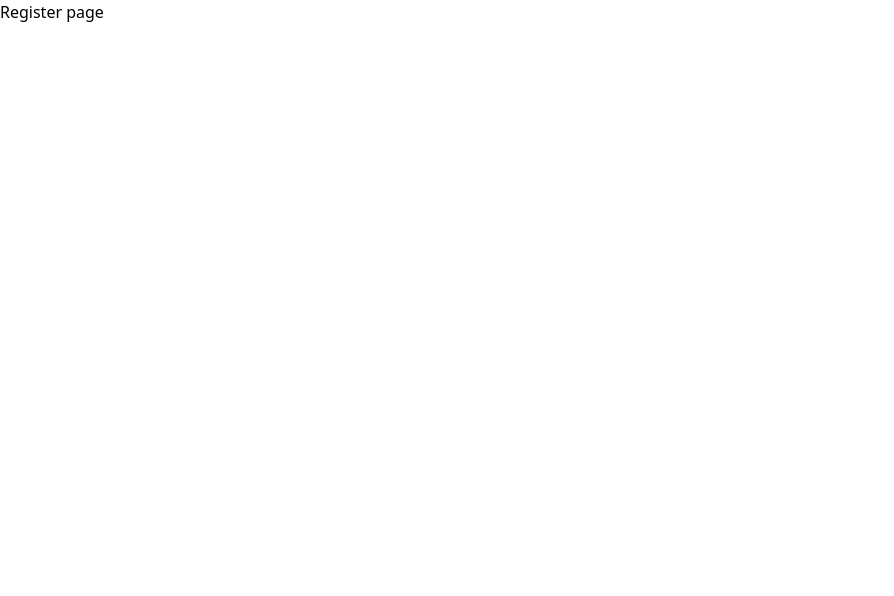
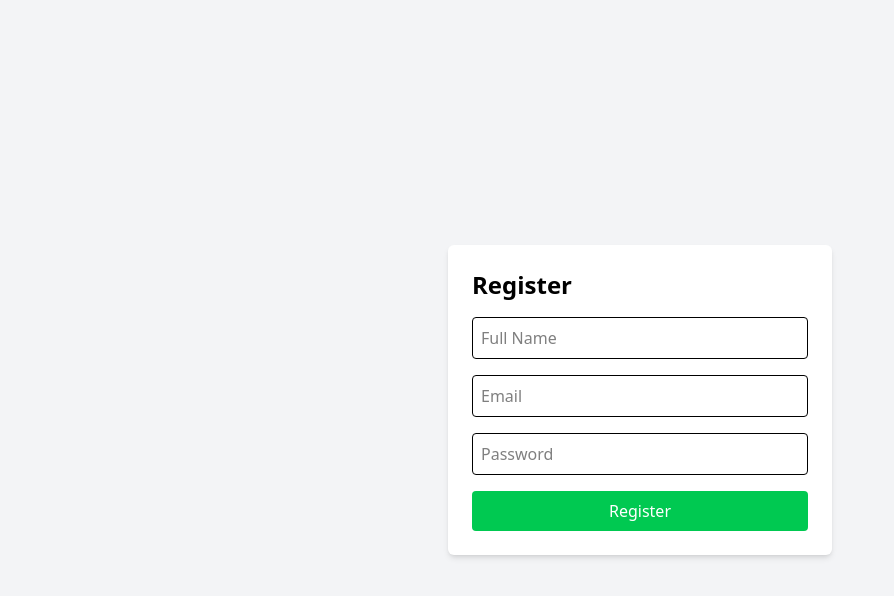
Before and after one commit to shahidulllah/test-school-frontend, a React (Vite) app: page /register in a window 1280 px wide. Shown: the top 596 px of the page, without its empty margins (0-894 px from the left). Built offline with nearby package versions, Linux system fonts and the light colour scheme; no server answers.

Commit message:
register page

```diff
--- a/src/pages/Registerpage.tsx
+++ b/src/pages/Registerpage.tsx
@@ -1,10 +1,70 @@
+import { useState } from "react";
+import { useRegisterMutation } from "../api/authApi";
+import { useDispatch } from "react-redux";
+import { setCredentials } from "../features/auth/authSlice";
+import { useNavigate } from "react-router-dom";
 
-const Registerpage = () => {
-    return (
-        <div>
-            <h1>Register page</h1>
-        </div>
-    );
+const RegisterPage = () => {
+  const [name, setName] = useState("");
+  const [email, setEmail] = useState("");
+  const [password, setPassword] = useState("");
+  const [registerUser, { isLoading, error }] = useRegisterMutation();
+  const dispatch = useDispatch();
+  const navigate = useNavigate();
+
+  const handleSubmit = async (e: React.FormEvent) => {
+    e.preventDefault();
+    try {
+      const userData = await registerUser({ name, email, password }).unwrap();
+      dispatch(setCredentials(userData));
+      navigate("/otp-verify");
+    } catch (err) {
+      console.error("Registration failed:", err);
+    }
+  };
+
+  return (
+    <div className="min-h-screen flex items-center justify-center bg-gray-100">
+      <form
+        onSubmit={handleSubmit}
+        className="bg-white shadow-md p-6 rounded-md w-96 space-y-4"
+      >
+        <h2 className="text-2xl font-bold">Register</h2>
+        {error && <p className="text-red-500">Registration failed</p>}
+        <input
+          type="text"
+          placeholder="Full Name"
+          value={name}
+          onChange={(e) => setName(e.target.value)}
+          className="w-full border p-2 rounded"
+          required
+        />
+        <input
+          type="email"
+          placeholder="Email"
+          value={email}
+          onChange={(e) => setEmail(e.target.value)}
+          className="w-full border p-2 rounded"
+          required
+        />
+        <input
+          type="password"
+          placeholder="Password"
+          value={password}
+          onChange={(e) => setPassword(e.target.value)}
+          className="w-full border p-2 rounded"
+          required
+        />
+        <button
+          type="submit"
+          disabled={isLoading}
+          className="bg-green-500 text-white px-4 py-2 rounded w-full"
+        >
+          {isLoading ? "Registering..." : "Register"}
+        </button>
+      </form>
+    </div>
+  );
 };
 
-export default Registerpage;
+export default RegisterPage;
```
